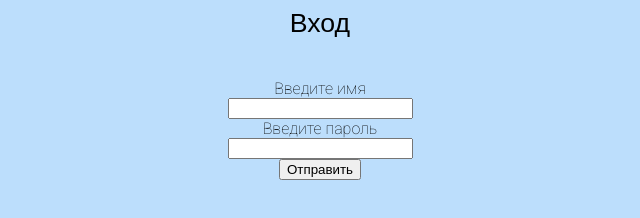
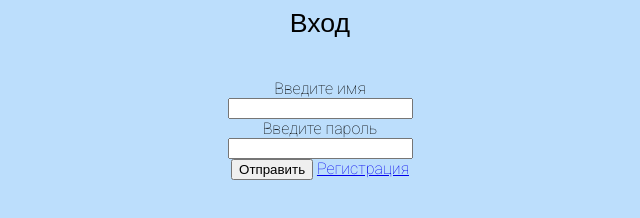
Before and after one commit to Roumaan/Roumaan-Miit-2018-Crok, a plain HTML site: page login.html in a window 1280 px wide. Shown: the whole page, without its empty margins (320-960 px from the left). Drawn offline with Linux system fonts and the light colour scheme.

Commit message:
improvements

```diff
--- a/login.html
+++ b/login.html
@@ -10,6 +10,7 @@
         <input><br>Введите пароль<br>
         <input type="password"><br>
         <button type="submit">Отправить</button>
+        <a href="http://127.0.0.1:52262/index.html">Регистрация</a>
     </form>
     </body>
 </html>
```
Also changed, not shown: index.html (+1 -0 lines).
